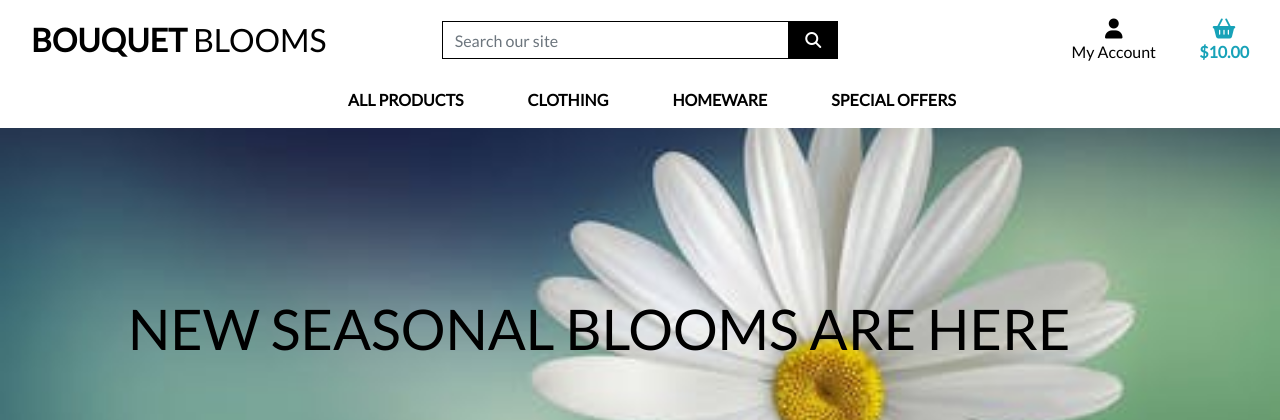
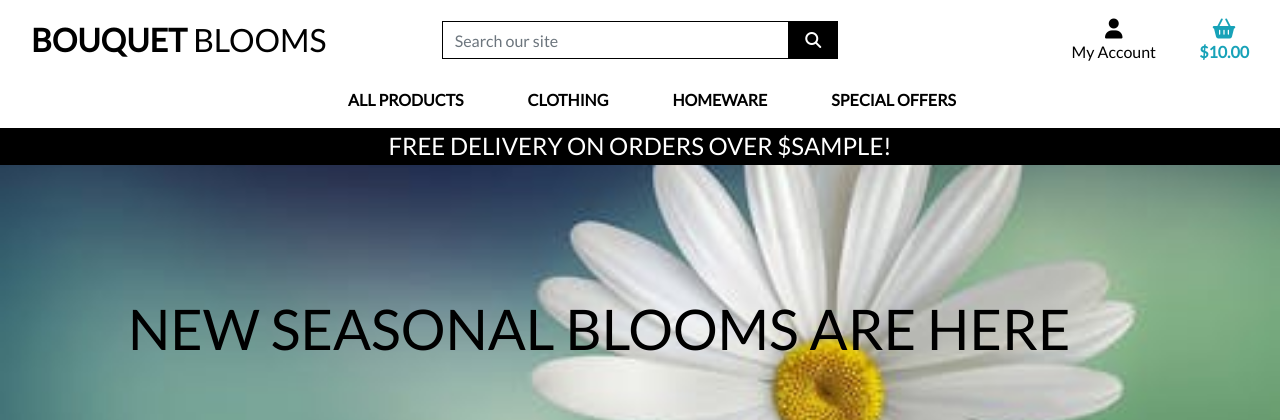
Before and after one commit to VMBlakelock/bouquetblooms, a Django app: template home/templates/home/index.html in a window 1280 px wide. Shown: the top 420 px of the page. Run offline with Django 3.2, Linux system fonts and the light colour scheme; the template is opened without the code that fills it: most values are stand-ins (such as "Sample title", 1, 10 or a date in 2020); some libraries are stand-ins or nearby versions.

Commit message:
added delivery banner to base.html and bg-black to base.css

```diff
--- a/static/css/base.css
+++ b/static/css/base.css
@@ -56,6 +56,10 @@ body {
     border: 1px solid black !important;
 }
 
+.bg-black {
+    background: #000 !important;
+}
+
 /* -------------------------------- Media Queries */
 
 /* Slightly larger container on xl screens */
--- a/templates/base.html
+++ b/templates/base.html
@@ -117,6 +117,12 @@
                 {% include 'includes/main_nav.html' %}
             </nav>
         </div>
+        <!-- delivery banner -->
+        <div id="delivery-banner" class="row text-center">
+            <div class="col bg-black text-white">
+                <h4 class="logo-font my-1">Free delivery on orders over ${{ free_shipping_threshold }}!</h4>
+            </div>
+        </div>
     </header>
 
     {% if messages %}
```
